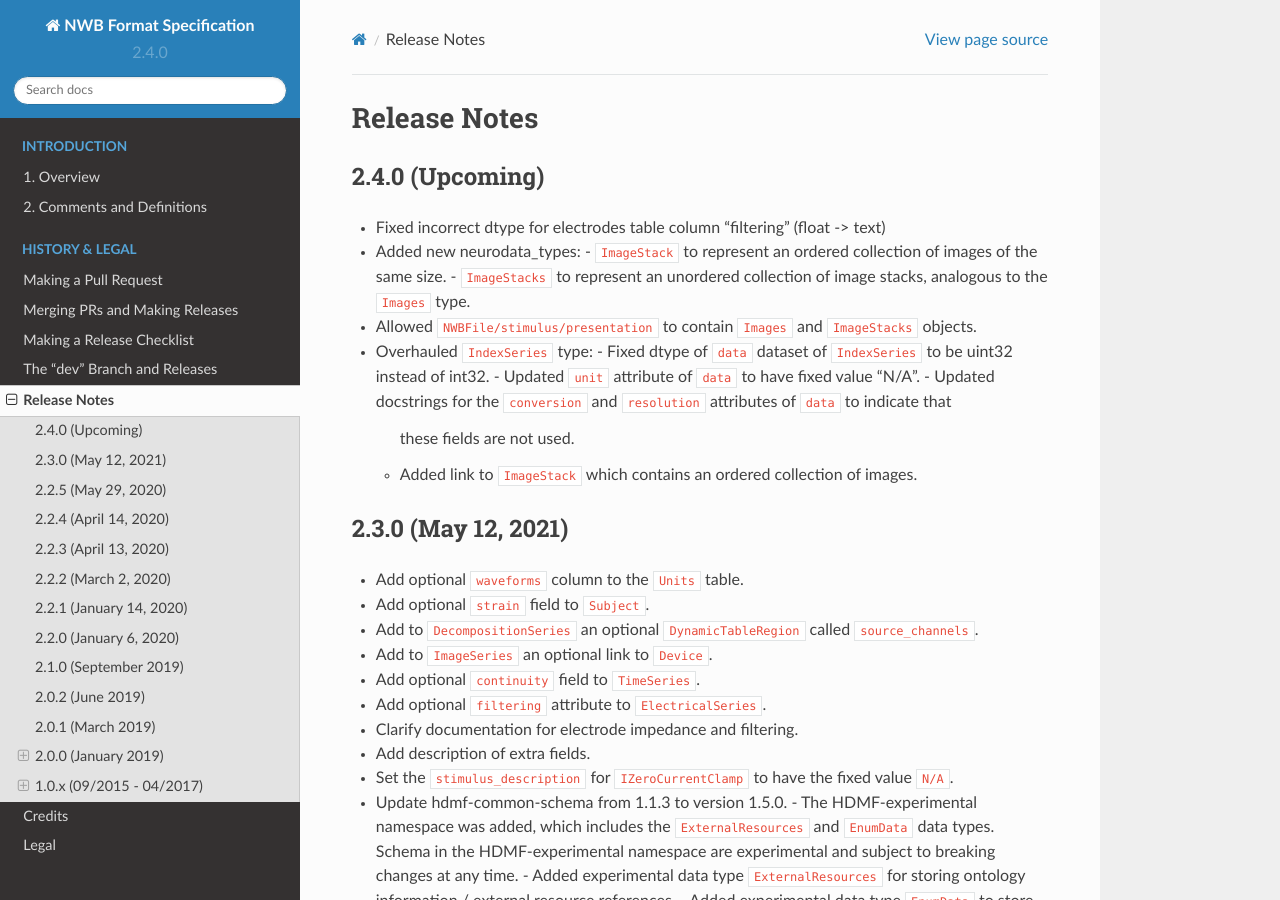
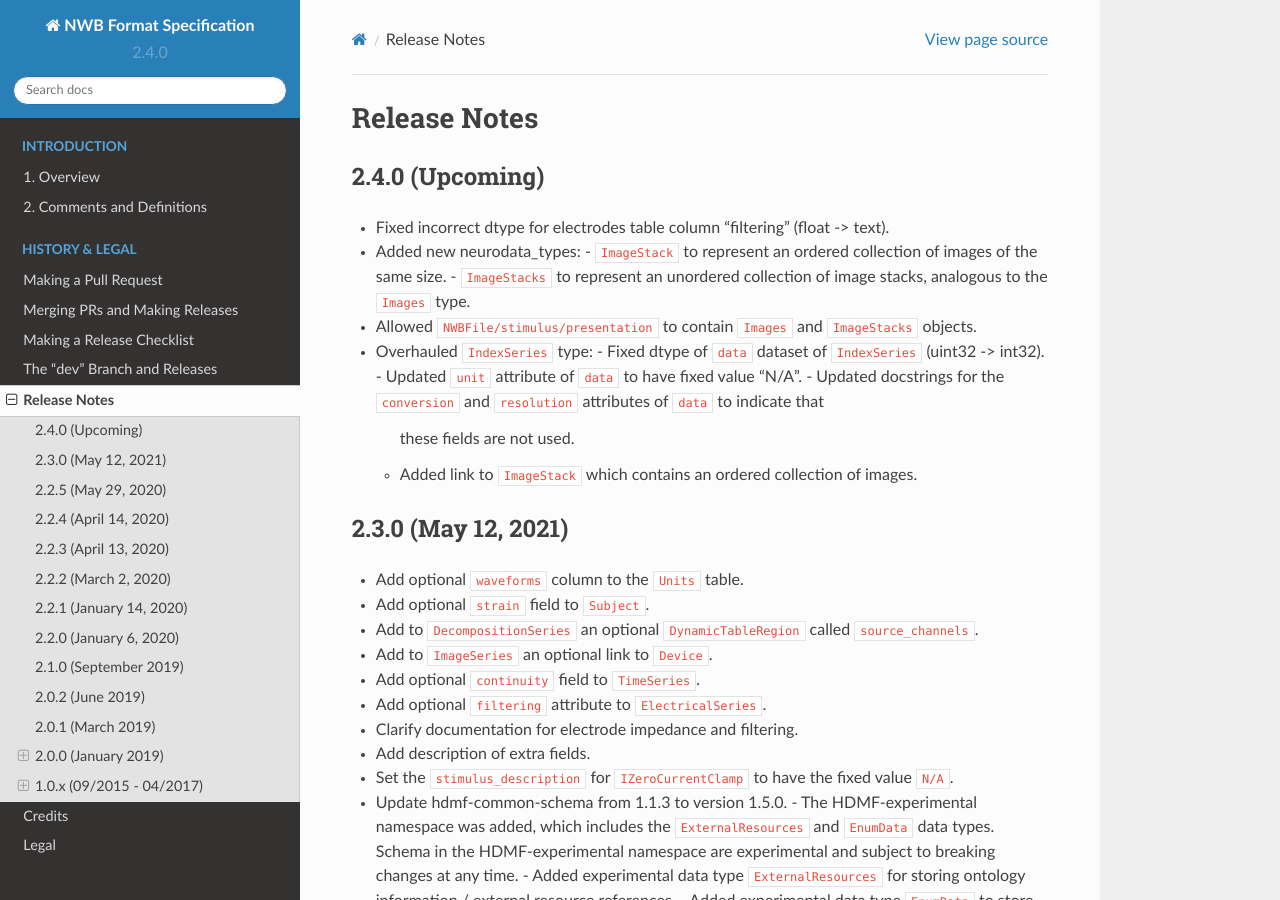
Before and after one commit to NeurodataWithoutBorders/nwb-schema, a Sphinx documentation site: the page built from docs/format/source/format_release_notes.rst, in a window 1280 px wide and 900 px high. Built offline with Sphinx 7.4.7 and the Read the Docs theme 2.0.0, drawn with Linux system fonts in a browser that asks for light colours.

Commit message:
Update format_release_notes.rst

```diff
--- a/docs/format/source/format_release_notes.rst
+++ b/docs/format/source/format_release_notes.rst
@@ -4,13 +4,13 @@ Release Notes
 2.4.0 (Upcoming)
 ----------------
 
-- Fixed incorrect dtype for electrodes table column "filtering" (float -> text)
+- Fixed incorrect dtype for electrodes table column "filtering" (float -> text).
 - Added new neurodata_types:
   - ``ImageStack`` to represent an ordered collection of images of the same size.
   - ``ImageStacks`` to represent an unordered collection of image stacks, analogous to the ``Images`` type.
 - Allowed ``NWBFile/stimulus/presentation`` to contain ``Images`` and ``ImageStacks`` objects.
 - Overhauled ``IndexSeries`` type:
-  - Fixed dtype of ``data`` dataset of ``IndexSeries`` to be uint32 instead of int32.
+  - Fixed dtype of ``data`` dataset of ``IndexSeries`` (uint32 -> int32).
   - Updated ``unit`` attribute of ``data`` to have fixed value "N/A".
   - Updated docstrings for the ``conversion`` and ``resolution`` attributes of ``data`` to indicate that
     these fields are not used.
```
